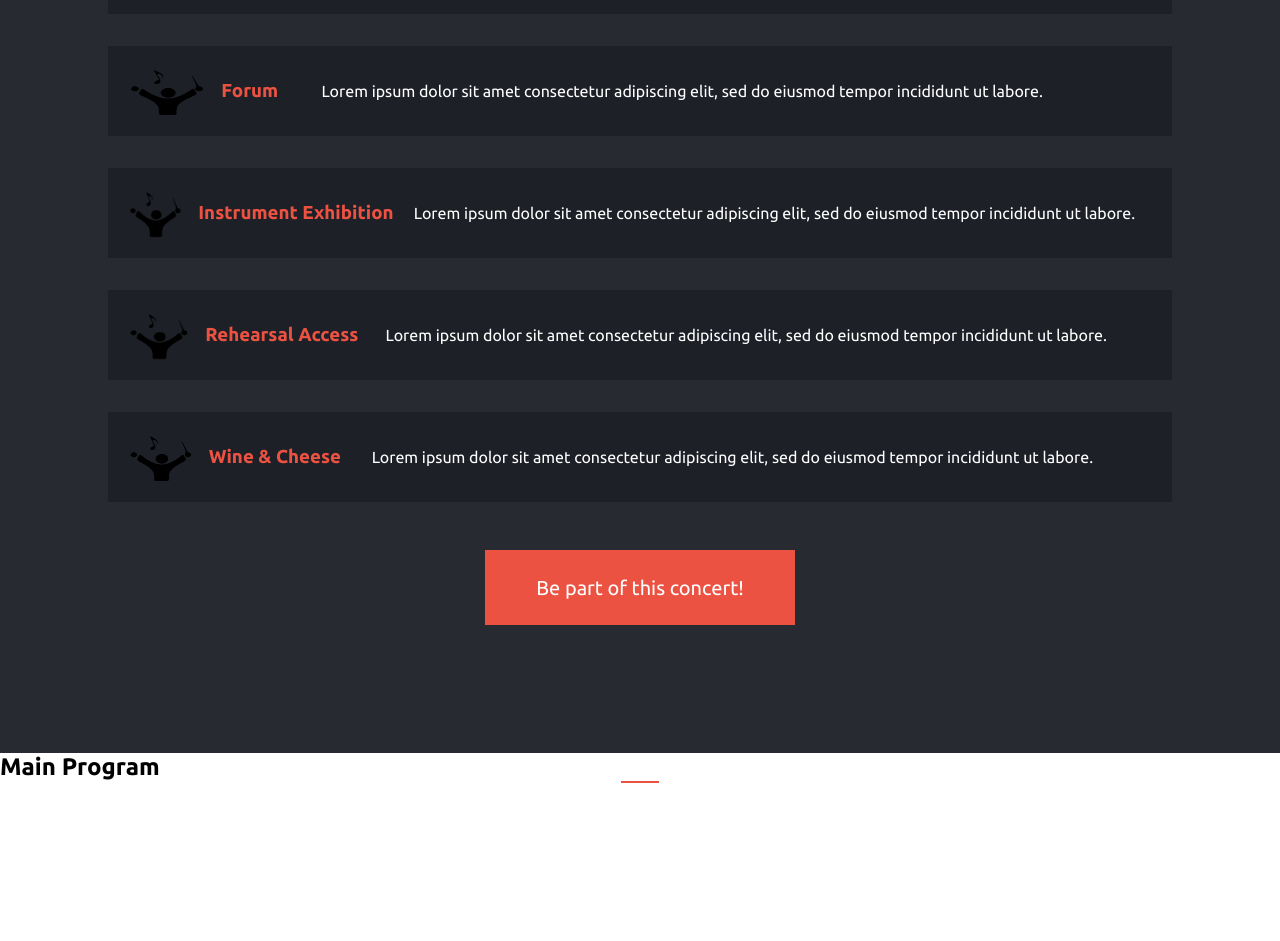
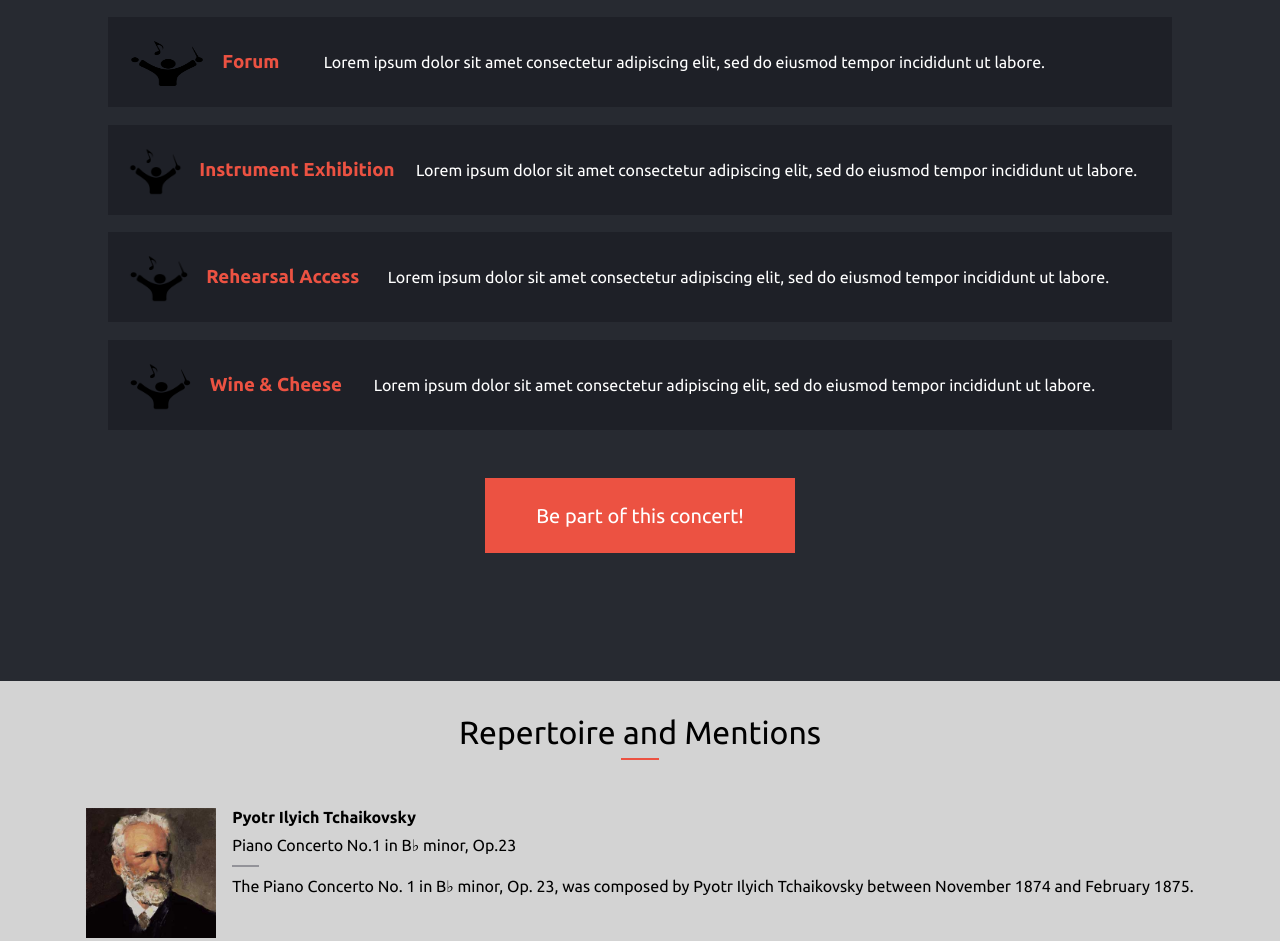
Before and after one commit to ulisesedu7/Capstone-Project-1, a plain HTML site: page index.html in a window 1280 px wide. Shown: the part 1160-2101 px from the top of the page. Before the commit the page ends 1943 px from the top, so only its background shows below. Drawn offline with Linux system fonts and the light colour scheme.

Commit message:
Start Repertoire section that has to be dynamically created with js

```diff
--- a/css/styles.css
+++ b/css/styles.css
@@ -76,7 +76,7 @@ Hamburguer Icon Classes
 #nav-bar-btn {
   display: inline-block;
   border: none;
-  background-color: #f6f6f7;
+  background-color: #f6f6f6;
   cursor: pointer;
 }
 
@@ -190,20 +190,20 @@ Program Section Styles
   border: 1px solid #ec5242;
   width: 36px;
   margin: 0 auto;
+  background-color: #ec5242;
 }
 
 .program-article {
   justify-content: center;
   align-items: center;
   width: 100%;
-  gap: 1rem;
-  margin-top: 2rem;
+  gap: 1.1rem;
+  margin-top: 1.1rem;
   background-color: rgba(16, 16, 24, 0.36);
   padding: 20px;
 }
 
 .program-article img {
-  /* width: 20%; */
   height: 50px;
   flex-grow: 1;
 }
@@ -211,13 +211,11 @@ Program Section Styles
 .program-part-t {
   text-align: left;
   color: #ec5242;
-  /* width: 20%; */
   flex-grow: 1;
 }
 
 .program-t-des {
   text-align: left;
-  /* width: 60%; */
   flex-grow: 4;
 }
 
@@ -237,3 +235,38 @@ Program Section Styles
 /*
 Repertoire Section
 */
+#repertoire {
+  background-color: #d3d3d3;
+  flex-direction: column;
+  align-items: center;
+}
+
+.repertoire-title {
+  font-weight: 400;
+  font-size: 32px;
+  line-height: 52px;
+  padding-top: 25px;
+}
+
+.repertoire-work-card {
+  margin-top: 3rem;
+  padding: 0 2rem;
+  column-gap: 1rem;
+}
+
+.img-container img {
+  width: 130px;
+  height: 130px;
+}
+
+.repertoire-content {
+  flex-direction: column;
+  row-gap: 10px;
+  text-align: left;
+  align-self: flex-start;
+}
+
+.repertoire-hr {
+  border: 1px solid  #939399;
+  width: 25px;
+}
--- a/index.html
+++ b/index.html
@@ -91,12 +91,23 @@
     <button id="main-btn" type="button">Be part of this concert!</button>
   </section>
 
-  <section id="repertoire">
-    <h2 class="repertoire-title">Main Program</h2>
+  <section id="repertoire" class="display-flex">
+    <h2 class="repertoire-title">Repertoire and Mentions</h2>
 
     <hr class="program-hr">
 
+    <div class="repertoire-work-card display-flex">
+      <div class="img-container">
+        <img src="images/tchaikovski-img.jpg" class="feature-img">
+      </div>
 
+      <div class="repertoire-content display-flex">
+        <h4 class="composer-title">Pyotr Ilyich Tchaikovsky</h4>
+        <p class="piece-name">Piano Concerto No.1 in B♭ minor, Op.23</p>
+        <hr class="repertoire-hr">
+        <p class="piece-comp-des">The Piano Concerto No. 1 in B♭ minor, Op. 23, was composed by Pyotr Ilyich Tchaikovsky between November 1874 and February 1875.</p>
+      </div>
+    </div>
   </section>
 
   <section id="sponsors">
```
Also changed, not shown: javascript/data.js (+44 -0 lines), images/tchaikovski-img.jpg (added).
